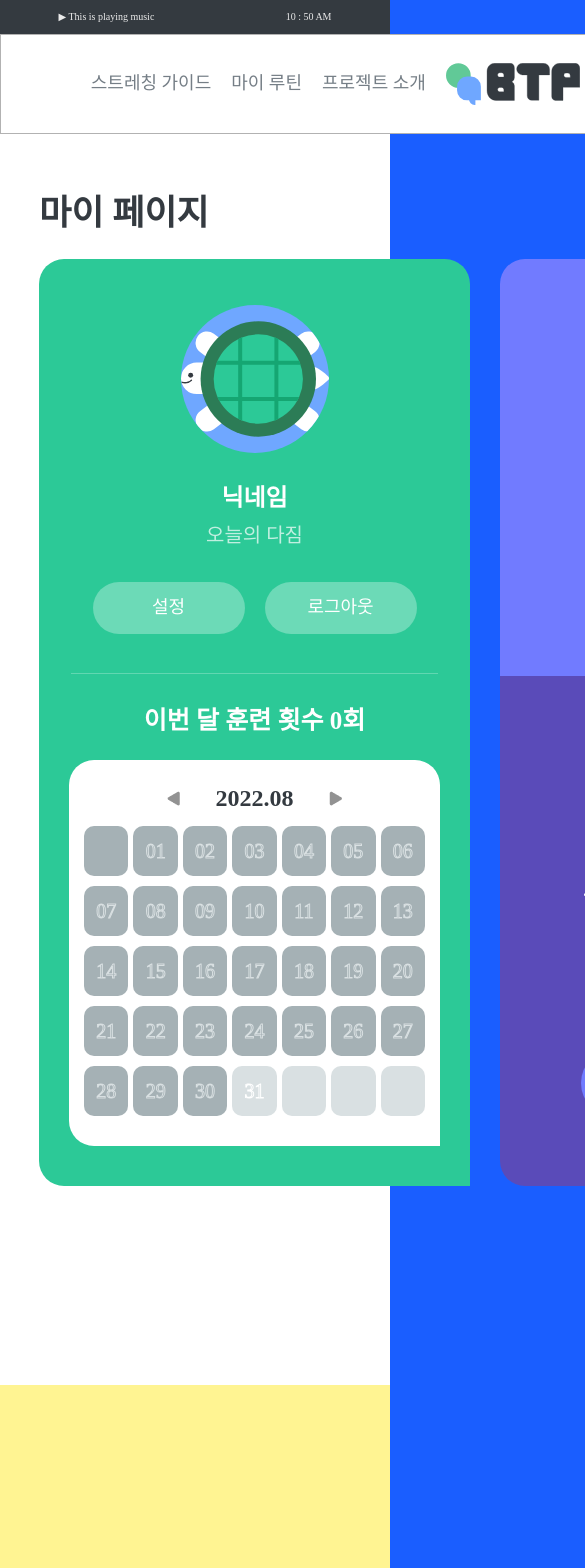
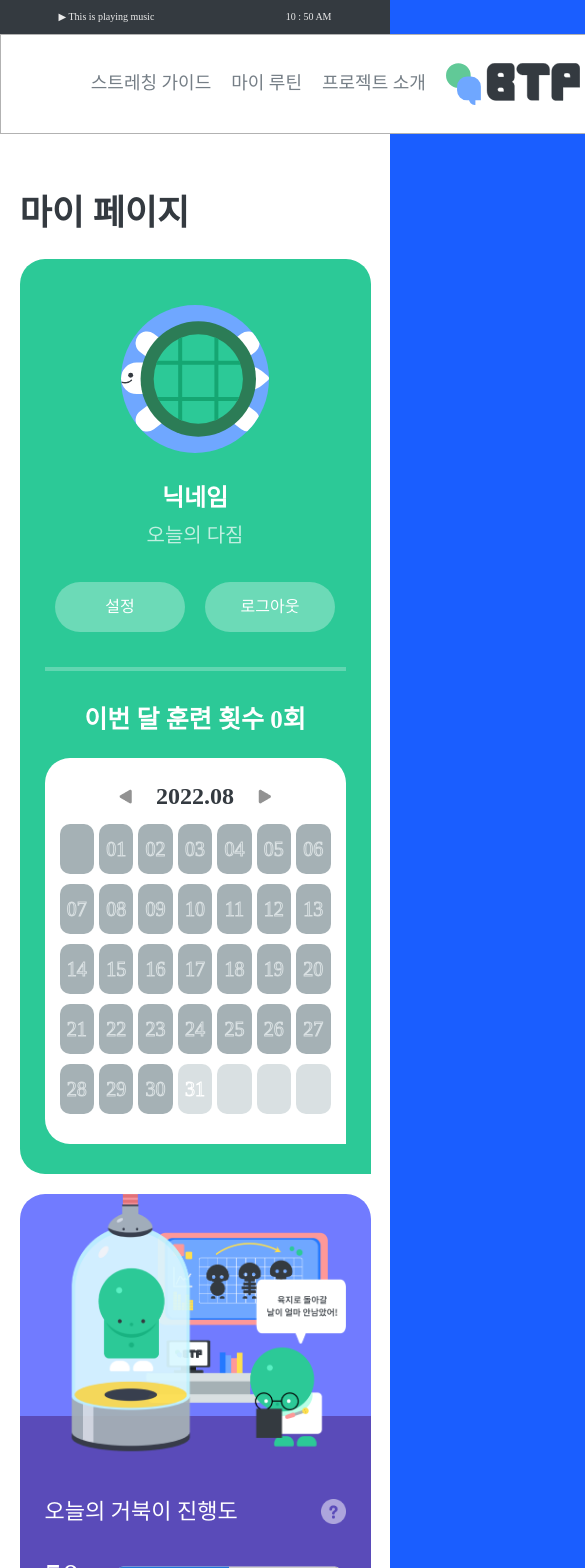
Before and after one commit to turtle-engineers/BTP_ui, a Vue app: page /account in a window 390 px wide. Shown: the top 1568 px of the page, 585 px wide, since content can reach past the window. Built offline with nearby package versions, Linux system fonts and the light colour scheme; a web font is replaced by a local one.

Commit message:
마이페이지 모바일 화면 적용

```diff
--- a/src/assets/scss/common.scss
+++ b/src/assets/scss/common.scss
@@ -56,6 +56,11 @@ a {
   }
 }
 @media (max-width: $mobile) {
+  .btp-container {
+    width: 90%;
+    padding-bottom: 0;
+  }
+
   .btp-title {
     padding-top: 6rem;
     padding-bottom: 2rem;
--- a/src/assets/scss/components/StretchList.scss
+++ b/src/assets/scss/components/StretchList.scss
@@ -111,13 +111,19 @@
     display: flex;
     flex-direction: column;
     margin-bottom: 3rem;
+    align-items: flex-end;
 
     .category {
+      text-align: center;
       .category-btn {
-        font-size: 1.5rem;
+        font-size: 1.4rem;
         font-weight: 500;
         border-radius: 10px;
         padding: 8px 20px;
+      }
+      .category-btn:not(:last-child) {
+        margin-right: 1rem;
+        margin-bottom: 1rem;
       }
     }
   }
@@ -126,7 +132,6 @@
     display: flex;
     max-width: 1200px;
     flex-wrap: wrap;
-    // gap: 45px 30px;
 
     .st-3{
       width: 33.3%
@@ -136,4 +141,23 @@
     }
   }
 
+  .bookmark {
+    span {
+      margin-right: 1rem;
+      font-size: 1.4rem;
+      font-weight: 500;
+    }
+
+    .onoff-button {
+      label {
+        width: 5.4rem;
+        height: 2.4rem;
+      }
+
+      label:after {
+        width: 1.8rem;
+        height: 1.8rem;
+      }
+    }
+  }
 }
--- a/src/assets/scss/components/account.scss
+++ b/src/assets/scss/components/account.scss
@@ -18,7 +18,7 @@ a:hover {
   padding-bottom: 109px;
   hr {
     text-align: center;
-    width: 367.84px;
+    border: 2px solid white;
     margin: 38.97px auto 27.97px auto;
   }
 }
@@ -62,6 +62,9 @@ a:hover {
   border-radius: 71px;
   margin: 0 10px;
 }
+.user-btn:hover {
+  background-color: rgba(255, 255, 255, 0.5);
+}
 
 #cal-title {
   font-size: 25px;
@@ -70,7 +73,7 @@ a:hover {
 }
 
 #cal {
-  width: 371px;
+  width: 100%;
   background-color: white; //임시
   color: black; //임시
   margin: 21px auto 39.78px auto;
@@ -169,7 +172,10 @@ a:hover {
     height: 32px;
     margin: 0;
     margin-left: 18px;
-    opacity: 20%;
+    opacity: 50%;
+  }
+  .turtle_grow:hover {
+    opacity: 100%;
   }
   h2 {
     font-size: 32px;
@@ -199,6 +205,90 @@ a:hover {
   height: 68px;
   font-size: 18px;
   background: #717bff;
-  border-radius: 46px;
+  border-radius: 5rem;
   margin: 40px 10px;
 }
+.turtle-btn:hover {
+  background: #343A40;
+}
+
+@media (max-width: $mobile) {
+  .mypage {
+    display: flex;
+    flex-direction: column;
+    text-align: center;
+    vertical-align: middle;
+    color: white;
+    padding-bottom: 10rem;
+    hr {
+      margin: 3.5rem auto 3rem auto;
+    }
+  }
+
+  .mypage-profile {
+    width: 100%;
+    padding: 0 2.5rem;
+    margin-right: 0px;
+    margin-bottom: 2rem;
+  }
+  .user-btn {
+    width: 13rem;
+    height: 5rem;
+    font-size: 1.6rem;
+    border-radius: 7rem;
+    margin: 0 10px;
+  }
+
+  #cal {
+    margin: 2rem auto 3rem auto;
+  }
+
+  .mypage-turtle {
+    width: 100%;
+    padding: 0 2.5rem;
+    background: linear-gradient(to top, #5a4bb9 65%, #717bff 35%);
+    img {
+      width: 100%;
+      margin-bottom: 4rem;
+    }
+  }
+  #progress {
+    text-align: left;
+    width: 100%;
+    margin: 0;
+    margin-bottom: 3rem;
+    .progress-title {
+      justify-content: space-between;
+      margin-bottom: 30px;
+    }
+    .turtle_grow {
+      width: 2.5rem;
+      height: 2.5rem;
+      margin: 0;
+    }
+    h1 {
+      font-size: 3.5rem;
+      margin-right: 0.5rem;
+    }
+    h2 {
+      font-size: 2.2rem;
+      line-height: 3rem;
+      margin: 0;
+    }
+    h3 {
+      font-size: 2rem;
+    }
+    progress {
+      width: 75%;
+      height: 3rem;
+      margin-left: 5%;
+    }
+  }
+  .turtle-btn {
+    width: 100%;
+    height: 7rem;
+    font-size: 2rem;
+    margin: 0;
+    margin-bottom: 3rem;
+  }
+}
--- a/src/assets/scss/components/home.scss
+++ b/src/assets/scss/components/home.scss
@@ -374,4 +374,12 @@
     }
   }
 
+  #topBtn {
+    bottom: 5%;
+    right: 5%;
+    img {
+      width: 6vw;
+    }
+  }
+
 }
--- a/src/assets/scss/components/listContent.scss
+++ b/src/assets/scss/components/listContent.scss
@@ -28,6 +28,7 @@
     font-weight: 700;
     line-height: 23px;
     margin-bottom: 4px;
+    text-align: left;
   }
   p {
     margin: 0;
@@ -39,10 +40,13 @@
 }
 
 @media (max-width: $mobile) {
+  .content-wrap {
+    padding: 0.5rem;
+  }
   .caption-wrap {
     display: flex;
     flex-direction: row;
-    padding: 14px 14px 14px 5px;
+    padding: 1.5rem 0.5rem;
     img {
       cursor: pointer;
       margin: auto 0;
@@ -51,15 +55,15 @@
     }
     h1 {
       margin: 0;
-      font-size: 1.5rem;
+      font-size: 1.2rem;
       font-weight: 700;
-      line-height: 23px;
+      line-height: 1.3rem;
       margin-bottom: 4px;
     }
     p {
       margin: 0;
       color: $btp-light-gray;
-      font-size: 14px;
+      font-size: 1.2rem;
       font-weight: 400;
       line-height: 18px;
     }
--- a/src/assets/scss/components/myroutine.scss
+++ b/src/assets/scss/components/myroutine.scss
@@ -58,3 +58,7 @@ $btp-green: #61c997;
 .content-img{
   margin-right: 2rem;
 }
+
+@media (max-width: $mobile) {
+
+}
--- a/src/components/listContent.vue
+++ b/src/components/listContent.vue
@@ -16,7 +16,7 @@
         <button @click="openModal">
           <h1>[{{ contentInfo.category }}] {{ contentInfo.title }}</h1>
         </button>
-        <p>00 : 00 : {{ contentInfo.playTime }}</p>
+        <p>00 : 00 : {{ playTime }}</p>
       </div>
     </div>
   </div>
@@ -52,6 +52,9 @@ export default {
     this.getUserID();
   },
   computed: {
+    playTime : function() {
+      return this.contentInfo.playTime.toString().padStart(2, "0");
+    },
     imgUrl: function () {
       return this.contentInfo.imgUrl ? this.contentInfo.imgUrl : 'sample/' + this.contentInfo.category + '.png';
     }
```
Also changed, not shown: src/assets/scss/components/carousel.scss (line endings or trailing spaces).
